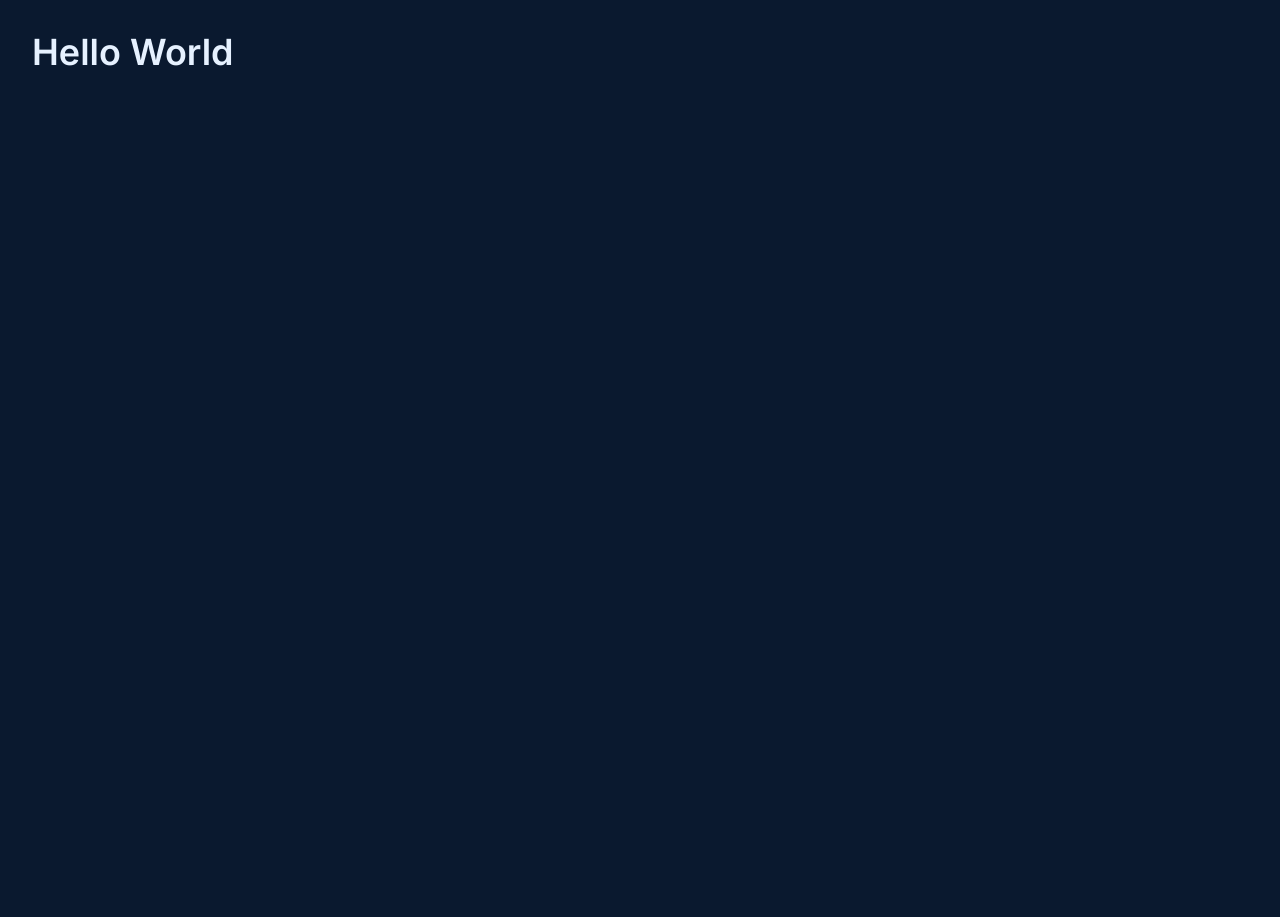
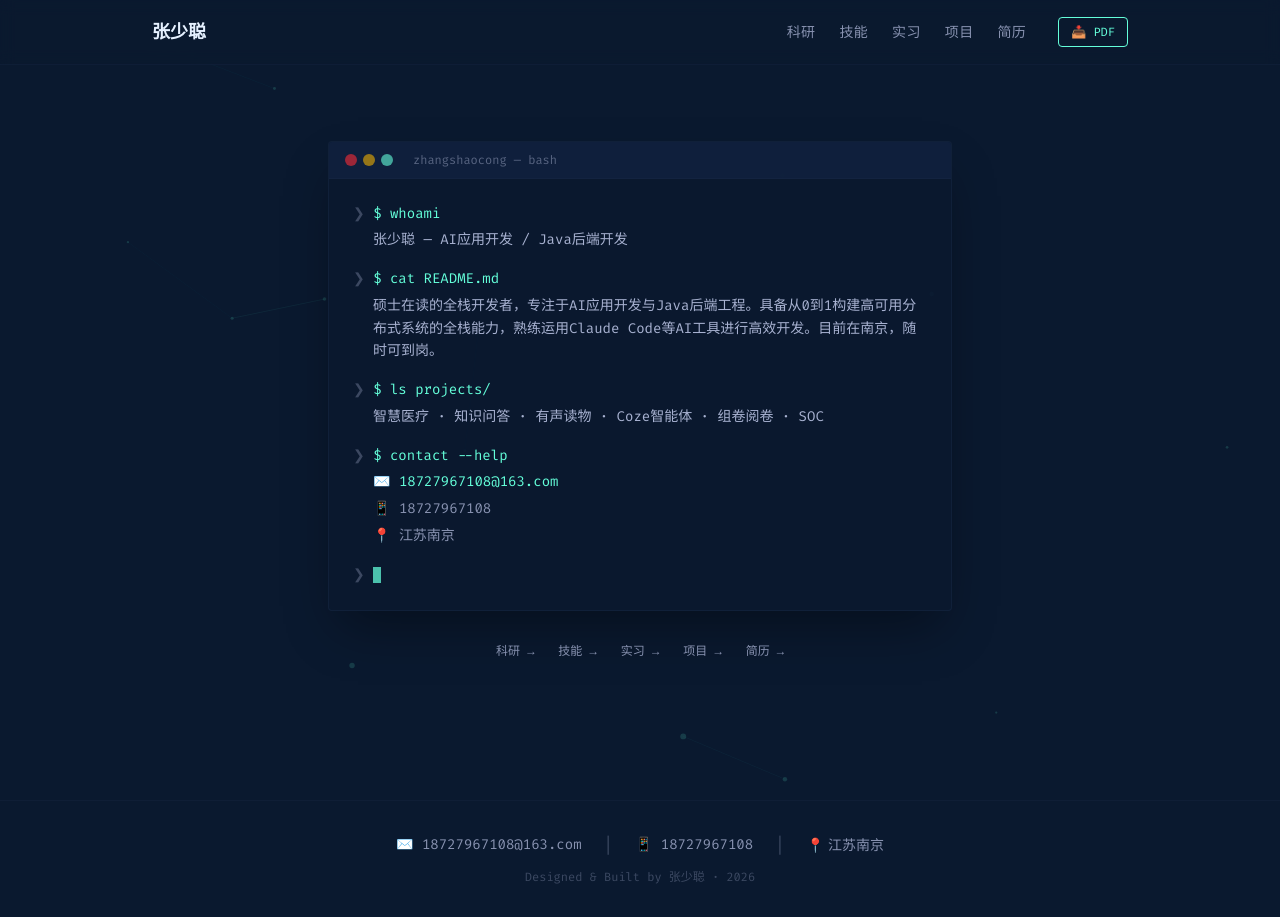
Before and after one commit to caiiisq1020/personal_resume, a React (Vite) app: page / in a window 1280 px wide. Before the commit the page ends 800 px from the top, so only its background shows below. Built offline with nearby package versions, Linux system fonts and the light colour scheme; a web font is replaced by a local one.

Commit message:
feat: wire up routing, global styles, and all pages

```diff
--- a/src/App.tsx
+++ b/src/App.tsx
@@ -1,9 +1,30 @@
-function App() {
+import { BrowserRouter, Routes, Route } from 'react-router-dom';
+import Navbar from './components/layout/Navbar';
+import Footer from './components/layout/Footer';
+import HomePage from './pages/HomePage';
+import ResearchPage from './pages/ResearchPage';
+import SkillsPage from './pages/SkillsPage';
+import InternshipPage from './pages/InternshipPage';
+import ProjectsPage from './pages/ProjectsPage';
+import ResumePage from './pages/ResumePage';
+
+export default function App() {
   return (
-    <div className="min-h-screen bg-navy text-slate font-sans antialiased">
-      <h1 className="text-offwhite text-4xl font-bold p-8">Hello World</h1>
-    </div>
-  )
+    <BrowserRouter>
+      <div className="min-h-screen flex flex-col">
+        <Navbar />
+        <main className="flex-1">
+          <Routes>
+            <Route path="/" element={<HomePage />} />
+            <Route path="/research" element={<ResearchPage />} />
+            <Route path="/skills" element={<SkillsPage />} />
+            <Route path="/internship" element={<InternshipPage />} />
+            <Route path="/projects" element={<ProjectsPage />} />
+            <Route path="/resume" element={<ResumePage />} />
+          </Routes>
+        </main>
+        <Footer />
+      </div>
+    </BrowserRouter>
+  );
 }
-
-export default App
```
